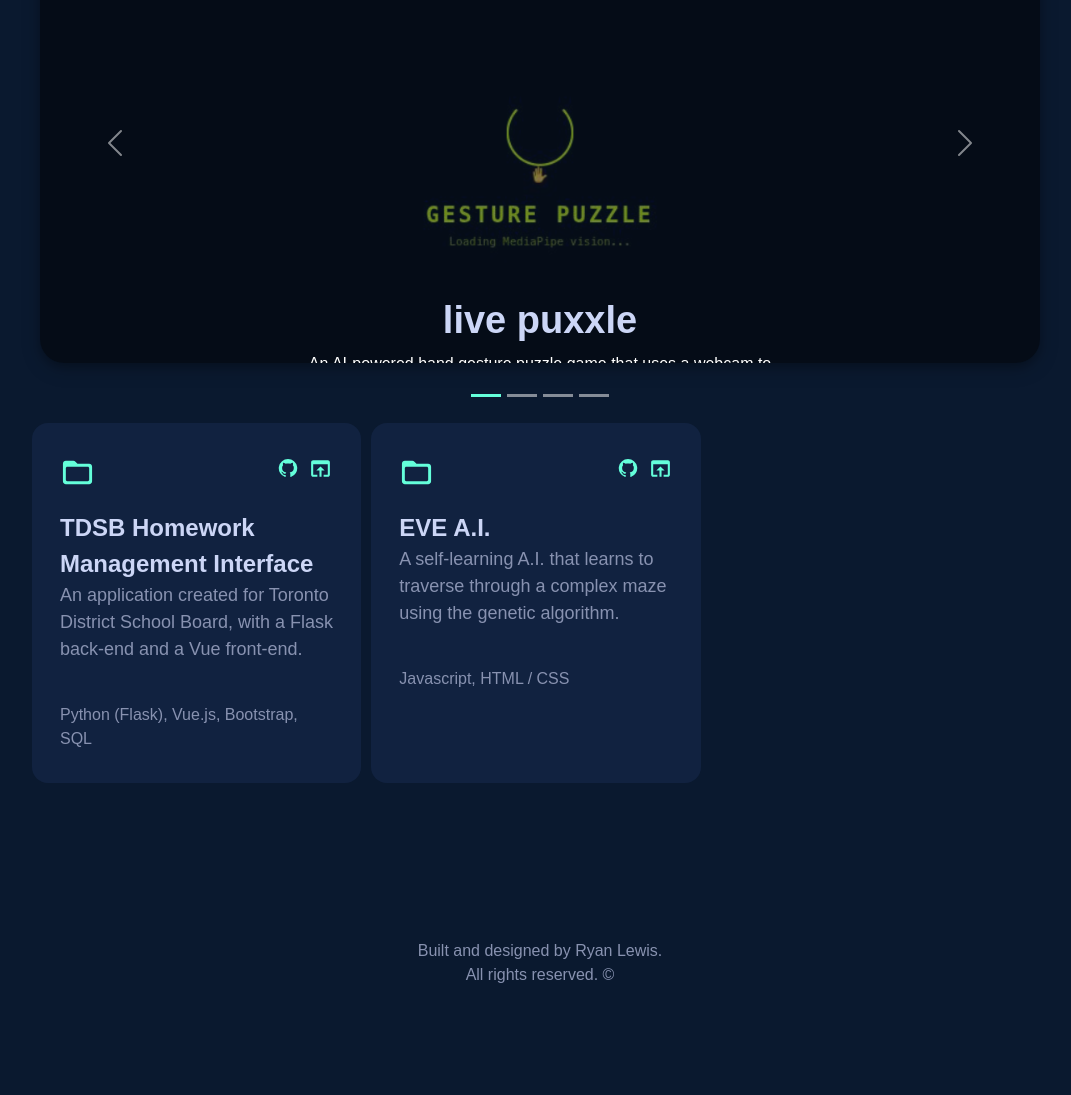
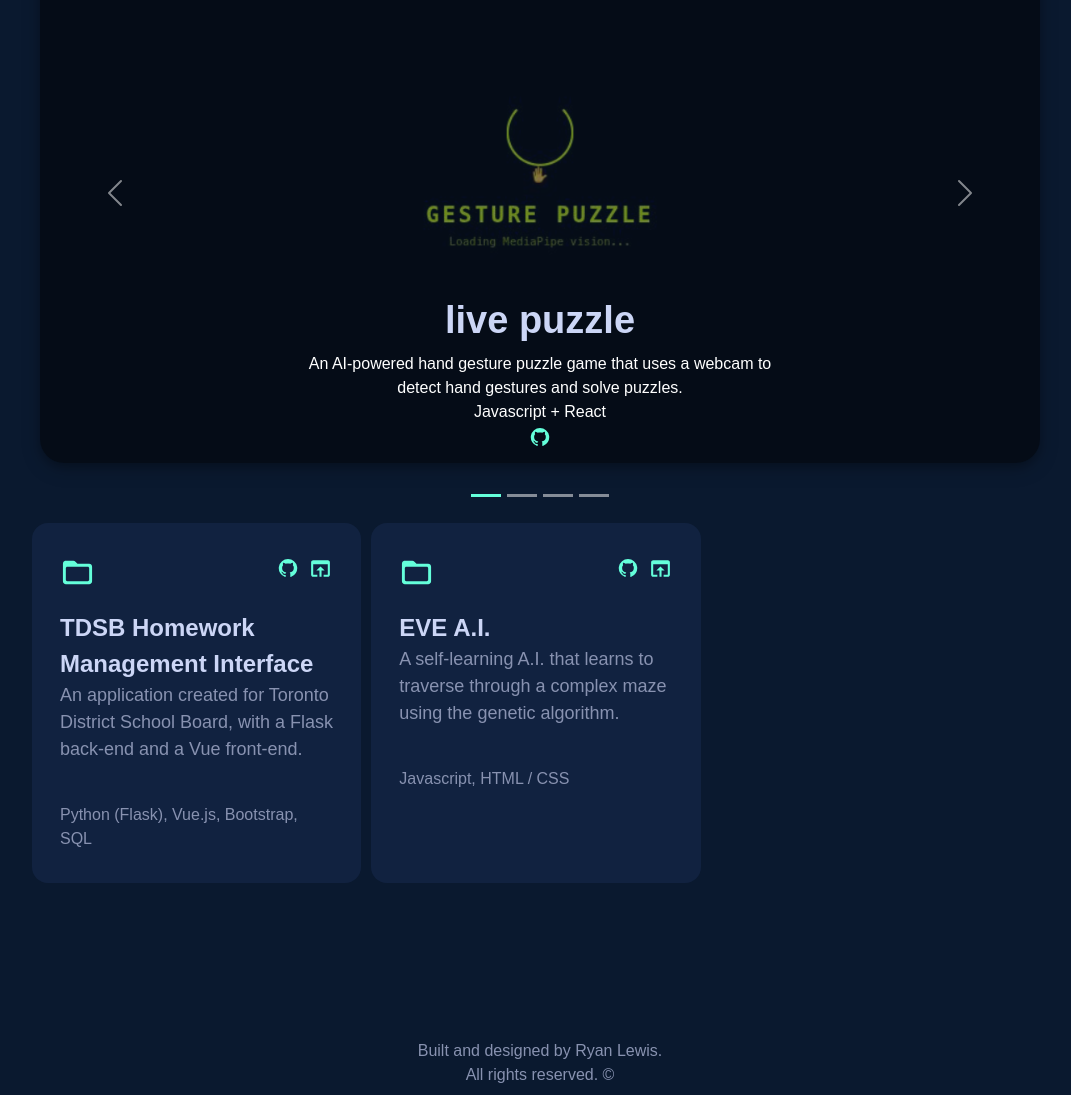
Before and after one commit to lewisryan123/My-website, a React (Vite) app: page / in a window 1280 px wide. Shown: the part 2488-3583 px from the top of the page, without its empty margins (100-1171 px from the left). Before the commit the page ends 3515 px from the top, so only its background shows below. Built offline with nearby package versions, Linux system fonts and the light colour scheme; a web font is replaced by a local one.

Commit message:
changed software css

```diff
--- a/src/components/Projects.jsx
+++ b/src/components/Projects.jsx
@@ -7,7 +7,7 @@ import ExternalLinks from "./ExternalLinks";
 
 const spotlightProjects = {
   Blob: {
-    title: "live puxxle",
+    title: "live puzzle",
     desc: "An AI-powered hand gesture puzzle game that uses a webcam to detect hand gestures and solve puzzles.",
     techStack: "Javascript + React",
     link: "https://github.com/lewisryan123/live_puzzle",
--- a/src/styles/Projects.css
+++ b/src/styles/Projects.css
@@ -161,7 +161,7 @@
 }
 
 .carousel-inner {
-  height: 500px;
+  height: 600px;
   border-radius: 24px;
   box-shadow: 0 4px 8px 0 rgb(0 0 0 / 20%), 0 6px 20px 0 rgb(0 0 0 / 19%);
 }
```
